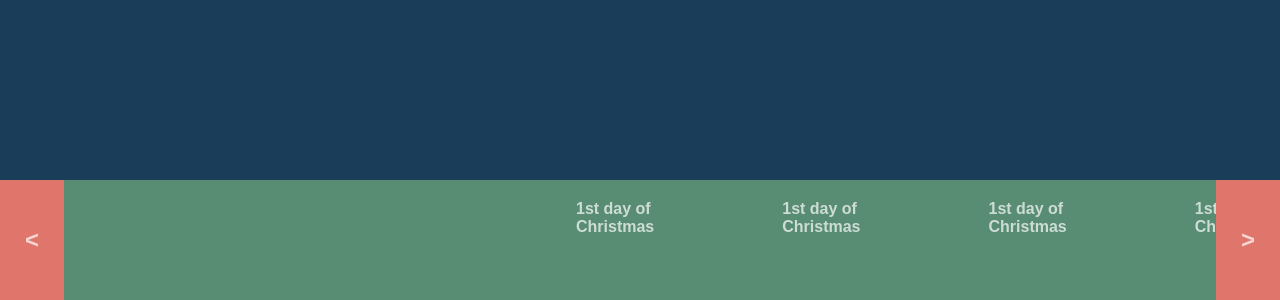
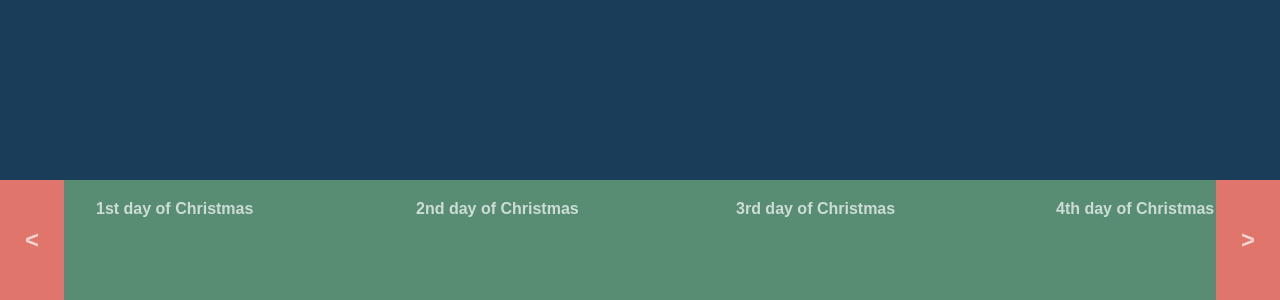
Before and after one commit to sebzuloaga/christmas-Calendar, a React (Create React App) app: page / in a window 1280 px wide. Shown: the part 500-800 px from the top of the page. Built offline with nearby package versions, Linux system fonts and the light colour scheme.

Commit message:
incorporates dummy data onto the calendar

```diff
--- a/src/components/Calendar.js
+++ b/src/components/Calendar.js
@@ -6,12 +6,12 @@ import calendarData from '../data/calendarData';
 const calendar = calendarData;
 
 function Calendar() {
-    const [position, setPosition] = useState({left: '35%'});
+    const [position, setPosition] = useState({left: '0%'});
 
     const handleClick = (orientation) => {
         const currentPosition = position.left;
         const positionToNumber = (Number(currentPosition.split('%')[0]));
-        const newStyle = orientation === 'left' ? (positionToNumber - 16.75) + '%' : (positionToNumber + 17) + '%';
+        const newStyle = orientation === 'left' ? (positionToNumber + 25) + '%' : (positionToNumber - 25) + '%';
         setPosition({left: newStyle});
     }
 
--- a/src/components/Day.js
+++ b/src/components/Day.js
@@ -1,12 +1,12 @@
 import React from 'react';
 
-function Day () {
+function Day (props) {
     return(
         <article>
             <figure>
 
             </figure>
-            <h4>1st day of Christmas</h4>
+            <h4>{props.data.title} day of Christmas</h4>
         </article>
     )
 }
--- a/src/data/calendarData.js
+++ b/src/data/calendarData.js
@@ -28,105 +28,105 @@ const calendarData = [{
     },
     {
         date: "05/12/2019",
-        title: "4th",
+        title: "5th",
         category: "Gift",
         clue: 'This is the clue for this gift',
         description: 'This is the gift'
     },
     {
         date: "06/12/2019",
-        title: "5th",
+        title: "6th",
         category: "Gift",
         clue: 'This is the clue for this gift',
         description: 'This is the gift'
     },
     {
         date: "07/12/2019",
-        title: "6th",
+        title: "7th",
         category: "Gift",
         clue: 'This is the clue for this gift',
         description: 'This is the gift'
     },
     {
         date: "08/12/2019",
-        title: "7th",
+        title: "8th",
         category: "Gift",
         clue: 'This is the clue for this gift',
         description: 'This is the gift'
     },
     {
         date: "09/12/2019",
-        title: "8th",
+        title: "9th",
         category: "Gift",
         clue: 'This is the clue for this gift',
         description: 'This is the gift'
     },
     {
         date: "10/12/2019",
-        title: "9th",
+        title: "10th",
         category: "Gift",
         clue: 'This is the clue for this gift',
         description: 'This is the gift'
     },
     {
         date: "11/12/2019",
-        title: "10th",
+        title: "11th",
         category: "Gift",
         clue: 'This is the clue for this gift',
         description: 'This is the gift'
     },
     {
         date: "12/12/2019",
-        title: "11th",
+        title: "12th",
         category: "Gift",
         clue: 'This is the clue for this gift',
         description: 'This is the gift'
     },
     {
         date: "13/12/2019",
-        title: "12th",
+        title: "13th",
         category: "Gift",
         clue: 'This is the clue for this gift',
         description: 'This is the gift'
     },
     {
         date: "14/12/2019",
-        title: "13th",
+        title: "14th",
         category: "Gift",
         clue: 'This is the clue for this gift',
         description: 'This is the gift'
     },
     {
         date: "15/12/2019",
-        title: "14th",
+        title: "15th",
         category: "Gift",
         clue: 'This is the clue for this gift',
         description: 'This is the gift'
     },
     {
         date: "16/12/2019",
-        title: "15th",
+        title: "16th",
         category: "Gift",
         clue: 'This is the clue for this gift',
         description: 'This is the gift'
     },
     {
         date: "17/12/2019",
-        title: "16th",
+        title: "17th",
         category: "Gift",
         clue: 'This is the clue for this gift',
         description: 'This is the gift'
     },
     {
         date: "18/12/2019",
-        title: "17th",
+        title: "18th",
         category: "Gift",
         clue: 'This is the clue for this gift',
         description: 'This is the gift'
     },
     {
         date: "19/12/2019",
-        title: "18th",
+        title: "19th",
         category: "Gift",
         clue: 'This is the clue for this gift',
         description: 'This is the gift'
--- a/src/styles/_calendar.scss
+++ b/src/styles/_calendar.scss
@@ -34,7 +34,6 @@ footer{
 
     .dayContainer{
         height: 10vh;
-        width: 100vw;
         margin: 2.5vh 5vw;
         display: flex;
         flex-direction: row;
@@ -44,11 +43,12 @@ footer{
 
         article{
             height:80%;
-            width: 15vw;
-            margin: 0 5vw;
+            width: 20vw;
+            margin: 0 2.5vw;
 
             h4{
                 font-weight: bold;
+                width: 100%;
 
                 &:hover{
                     color: white;
```
